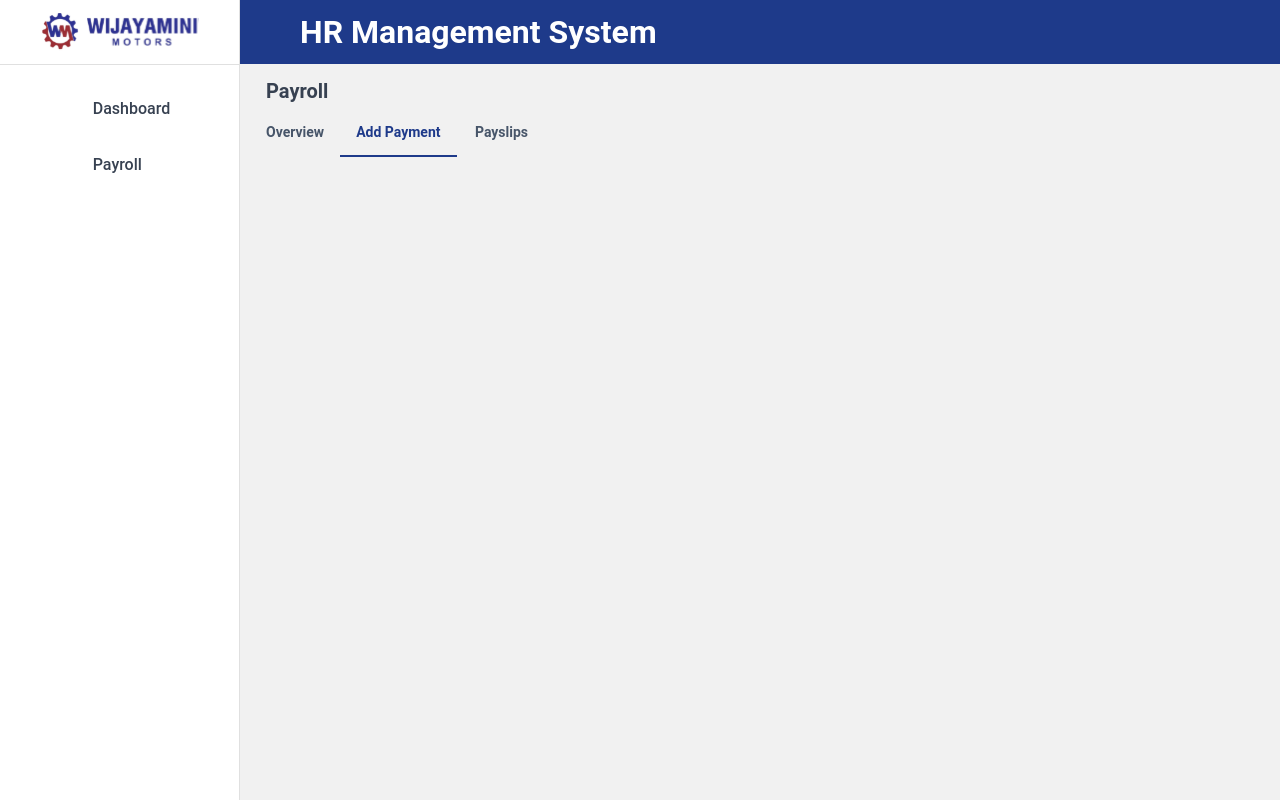
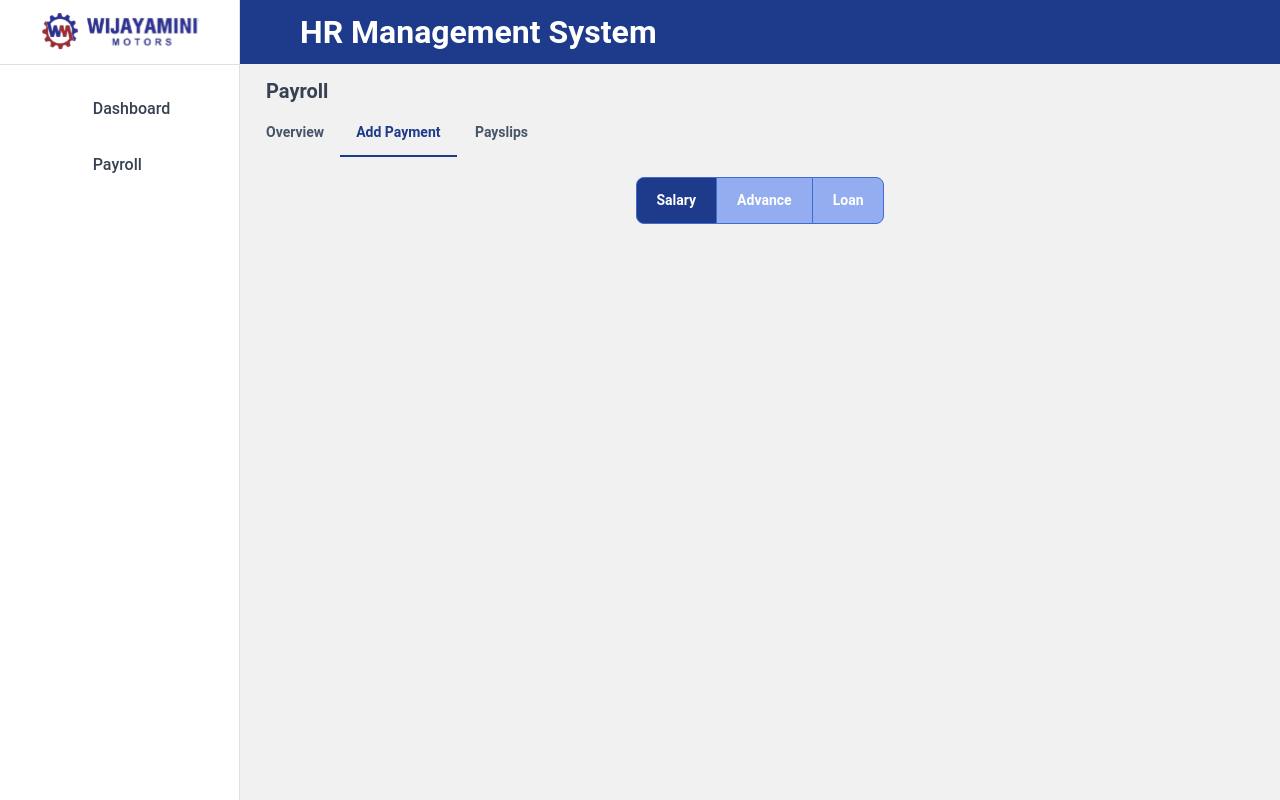
Before and after one commit to nadildiksure1018-blip/hr-managment, a React (Vite) app in the folder frontend/: page /payroll/payment in a window 1280 px wide. Built offline with nearby package versions, Linux system fonts and the light colour scheme; some icons are missing.

Commit message:
toogle button

```diff
--- a/frontend/src/pages/subpages/payroll/Payment.tsx
+++ b/frontend/src/pages/subpages/payroll/Payment.tsx
@@ -1,12 +1,47 @@
-import React from 'react'
+import React from "react";
+import { styled } from "@mui/material/styles";
+import ToggleButton from "@mui/material/ToggleButton";
+import ToggleButtonGroup from "@mui/material/ToggleButtonGroup";
+import { Box, Card } from "@mui/material";
 
 
 function Payment() {
+  const [type, setType] = React.useState("salary");
+  const handleType = (
+    event: React.MouseEvent<HTMLElement>,
+    newType: string,
+  ) => {
+    if (newType !== null) {
+      setType(newType);
+    }
+  };
+
   return (
     <>
+    <Box sx={{ display: 'flex', justifyContent: 'center', alignItems: 'center', mb: 3 }} >
+      <ToggleButtonGroup
+        value={type}
+        exclusive
+        onChange={handleType}
+        aria-label="text alignment"
+      >
+        <ToggleButton value="salary" aria-label="Salary">
+          {/* add icons here */}
+          Salary
+        </ToggleButton>
+        <ToggleButton value="advance" aria-label="Advance">
+          Advance
+        </ToggleButton>
+        <ToggleButton value="loan" aria-label="Loan">
+          Loan
+        </ToggleButton>
+      </ToggleButtonGroup>
+    </Box>
+    <Card>
 
+    </Card>
     </>
-  )
+  );
 }
 
-export default Payment
+export default Payment;
--- a/frontend/src/theme.tsx
+++ b/frontend/src/theme.tsx
@@ -51,5 +51,33 @@ components: {
         },
       },
     },
+    MuiToggleButton: {
+      styleOverrides: {
+        root: {
+          borderRadius: '8px',
+          padding: '10px 20px',
+          border: '1px solid #406BCF',
+          color: '#fff',
+          backgroundColor: '#94ADF0',
+          '&:hover': {
+            backgroundColor: '#839DE6',
+          },
+          '&.Mui-selected': {
+            backgroundColor: '#1E3A8A',
+            color: '#fff',
+            '&:hover': {
+              backgroundColor: '#16325C',
+            },
+          },
+        },
+      },
+    },
+    MuiToggleButtonGroup: {
+      styleOverrides: {
+        grouped: {
+          borderLeft: '1px solid #406BCF',
+        },
+      },
+    },
   }
 });
```
